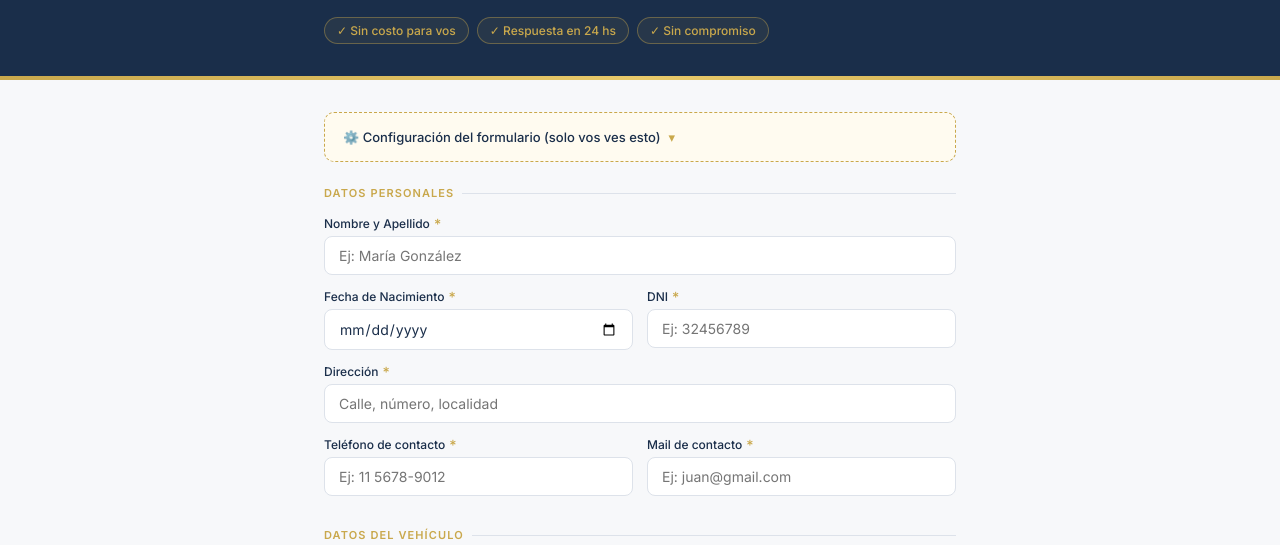
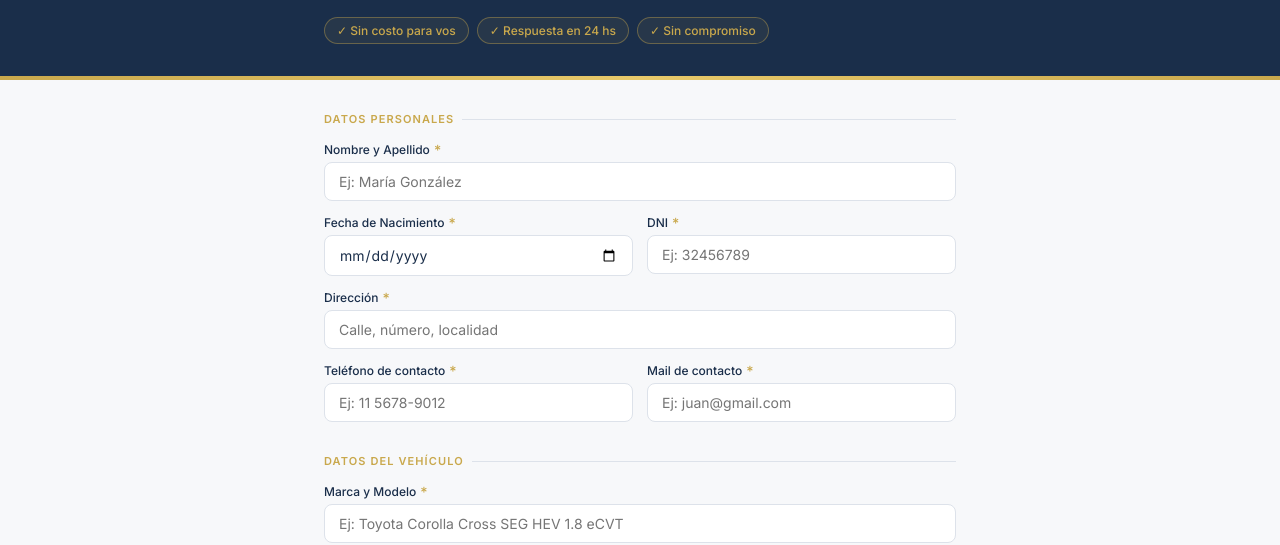
Before and after one commit to vbinsurancebroker-crypto/cotizacion-vb, a plain HTML site: page index.html in a window 1280 px wide. Shown: the part 267-812 px from the top of the page. Drawn offline with nearby package versions, Linux system fonts and the light colour scheme.

Commit message:
Add files via upload

```diff
--- a/index.html
+++ b/index.html
@@ -360,7 +360,7 @@
 <div class="form-wrap">
 
   <!-- CONFIG PANEL (solo visible para el productor) -->
-  <details class="config-panel" id="config-panel">
+  <details class="config-panel" id="config-panel" style="display:none;">
     <summary>⚙️ Configuración del formulario (solo vos ves esto)</summary>
     <div class="config-input-row">
       <input type="email" id="config-email" placeholder="Tu email donde recibir los leads (ej: info@achegroup.com.ar)" />
```
